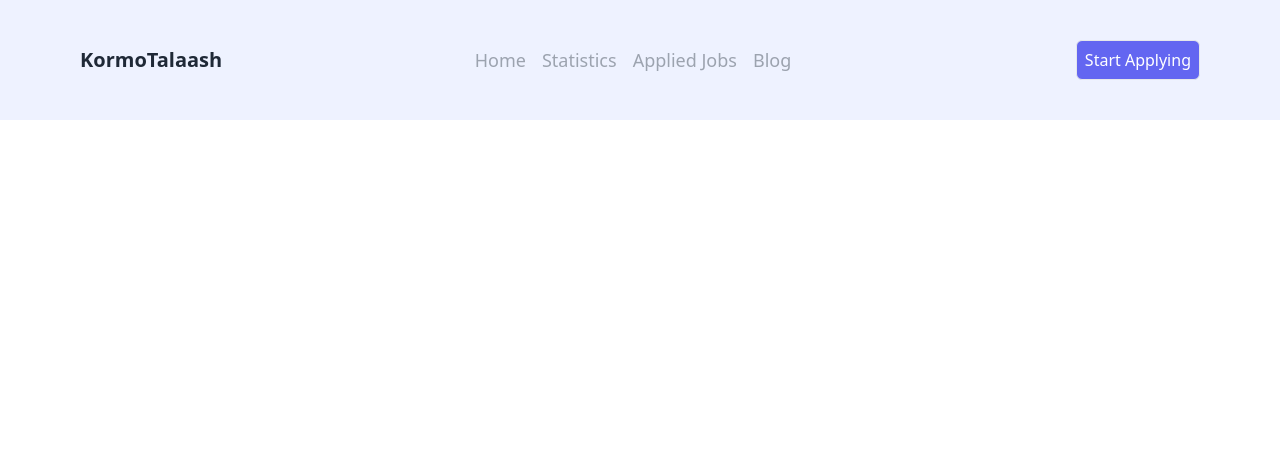
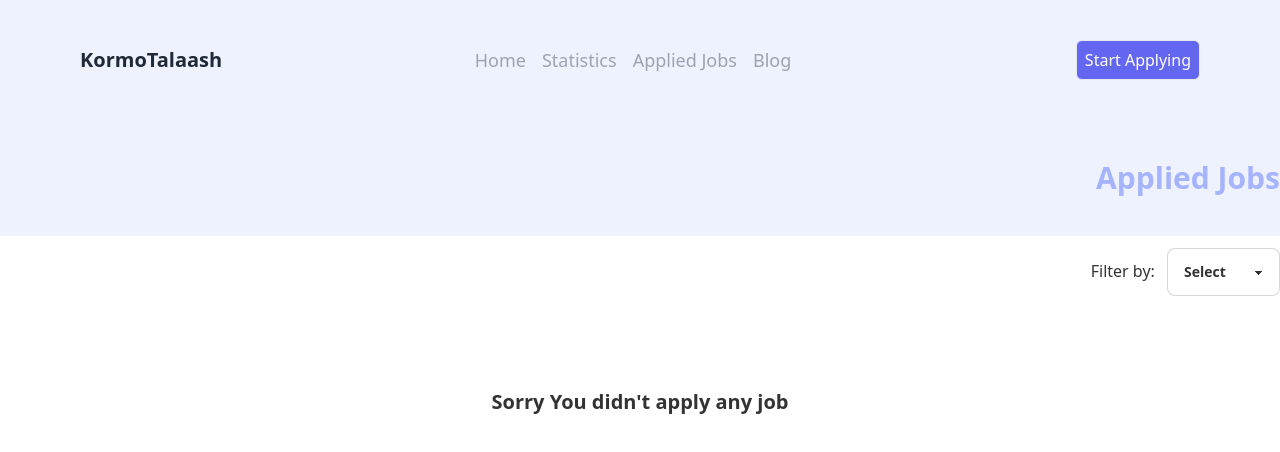
Before and after one commit to Arman7052/kormoTalaash, a React (Vite) app: page /appliedJobs in a window 1280 px wide. Shown: the top 452 px of the page. Built offline with nearby package versions, Linux system fonts and the light colour scheme.

Commit message:
Get data from localStorage and show in Applied Jobs page

```diff
--- a/src/Pages/AppliedJobs/AppliedJobs.jsx
+++ b/src/Pages/AppliedJobs/AppliedJobs.jsx
@@ -1,8 +1,49 @@
-import React from 'react';
+import React, { useEffect, useState } from 'react';
+import SingleJob from '../../components/SingleJob';
 
 const AppliedJobs = () => {
+
+    const [applieds, setAppliedJob] = useState([]);
+    const [filterJob, setFilterJob] = useState([]);
+
+    useEffect(() => {
+        const storedData = JSON.parse(localStorage.getItem("applieds"));
+        if (storedData) {
+            setAppliedJob(storedData);
+            setFilterJob(storedData);
+        }
+    }, [])
+
+    const handleFilter = (event) => {
+        const value = event.target.value;
+        const filterData = applieds.filter((item) => item.remote_or_onsite === value);
+        setFilterJob(filterData)
+    }
+
+
     return (
-        <div>
+
+        <div className=' text-right'>
+            <h1 className=' font-bold  bg-indigo-50 text-3xl py-10 text-indigo-300'>Applied Jobs</h1>
+
+            <div className="my-3">
+                <label htmlFor="">Filter by: </label>
+                <select onChange={handleFilter} className="select select-bordered w-auto max-w-xs ml-2">
+                    <option disabled selected>
+                        Select
+                    </option>
+                    <option value="Remote">Remote</option>
+                    <option value="Onsite">Onsite</option>
+                </select>
+            </div>
+            {
+                filterJob.length>0 ?(
+                    filterJob?.map((job) => (
+                        <div className="my-4">
+                            <SingleJob  job={job} />
+                        </div>))
+                ) : (<h1 className="text-xl text-center pt-20 font-bold">Sorry You didn't apply any job</h1>)
+            }
 
         </div>
     );
```
